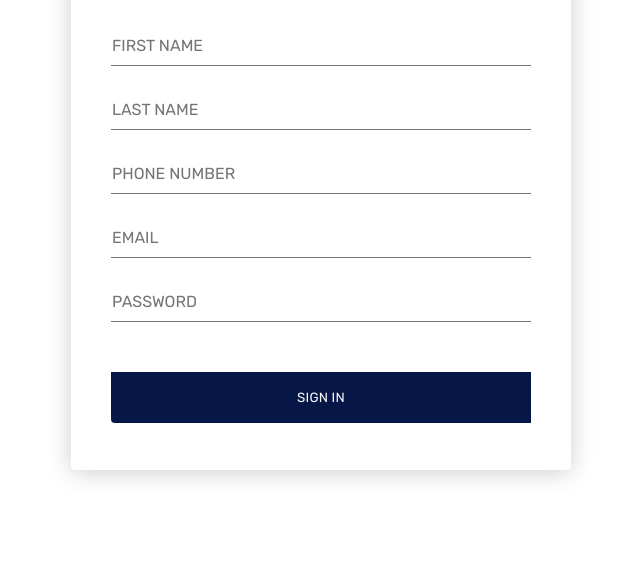
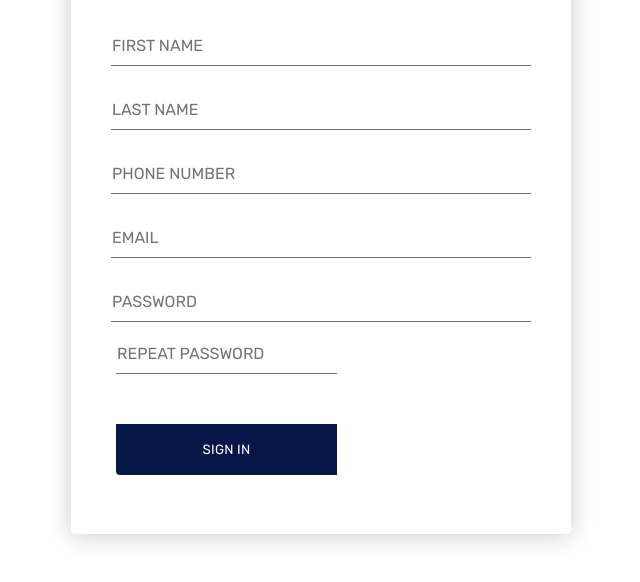
Before and after one commit to karan0017/kerala-tourism-, a plain HTML site: page sign.html in a window 1280 px wide. Shown: the part 158-740 px from the top of the page, without its empty margins (319-959 px from the left). Drawn offline with Linux system fonts and the light colour scheme.

Commit message:
Update sign.html

```diff
--- a/sign.html
+++ b/sign.html
@@ -28,6 +28,9 @@
       <div class="input-field">
         <input type="password" placeholder="Password" autocomplete="password">
     <div class="action">
+      <div class="input-field">
+        <input type="repeat password" placeholder="repeat password" autocomplete="repeat password">
+    <div class="action">
       <button>Sign In</button>
 
     </div>
```
